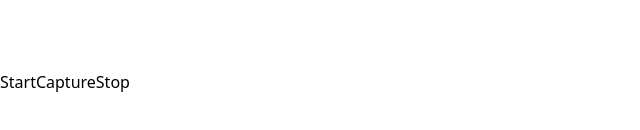
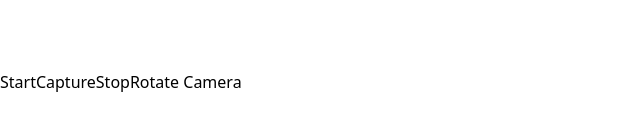
Before and after one commit to LathithaKunana/image-flipping-fullstack, a React (Vite) app in the folder image-flipper/: page / in a window 1280 px wide. Shown: the part 404-534 px from the top of the page, without its empty margins (0-640 px from the left). Built offline with nearby package versions, Linux system fonts and the light colour scheme.

Commit message:
rotate camera feature

```diff
--- a/image-flipper/src/components/CameraFlip.jsx
+++ b/image-flipper/src/components/CameraFlip.jsx
@@ -12,11 +12,12 @@ const CameraApp = () => {
   const [flippedImage, setFlippedImage] = useState(null);
   const [showEditor, setShowEditor] = useState(false);
   const [editedImage, setEditedImage] = useState(null);
+  const [cameraMode, setCameraMode] = useState('user'); // 'user' for front camera, 'environment' for back camera
 
   const startCamera = async () => {
     try {
       const mediaStream = await navigator.mediaDevices.getUserMedia({
-        video: true,
+        video: { facingMode: cameraMode },
       });
       setStream(mediaStream);
       videoRef.current.srcObject = mediaStream;
@@ -71,6 +72,14 @@ const CameraApp = () => {
     }
   };
 
+  const toggleCamera = () => {
+    setCameraMode((prevMode) =>
+      prevMode === 'user' ? 'environment' : 'user'
+    );
+    stopCamera();
+    startCamera();
+  };
+
   const downloadImage = () => {
     const canvas = document.createElement('canvas');
     const context = canvas.getContext('2d');
@@ -116,6 +125,7 @@ const CameraApp = () => {
           <Button label="Start" onClick={startCamera} />
           <Button label="Capture" onClick={capturePhoto} />
           <Button label="Stop" onClick={stopCamera} />
+          <Button label="Rotate Camera" onClick={toggleCamera} />
         </div>
       </div>
       {originalImage && flippedImage && (
```
